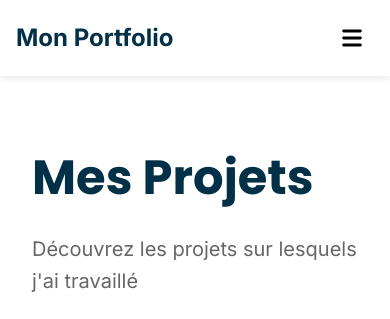
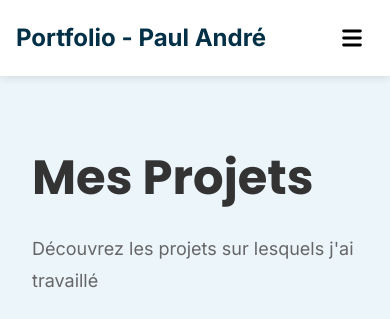
Before and after one commit to SwiteLite/mon-portfolio, a Next.js app: page /projets in a window 390 px wide. Shown: the top 319 px of the page. Built offline with nearby package versions, Linux system fonts and the light colour scheme.

Commit message:
Enhance layout and styling across multiple pages: added wrapper components for consistent background color, updated CSS for improved responsiveness, and refined content structure in About, Contact, Formations, and Projects sections.

```diff
--- a/app/a-propos/page.js
+++ b/app/a-propos/page.js
@@ -2,7 +2,8 @@ import styles from './page.module.css'
 
 export default function About() {
   return (
-    <div className="container">
+    <div className={styles.wrapper}>
+      <div className={styles.container}>
         <h1 className="title">À propos de moi</h1>
 
         <div className={styles.content}>
@@ -75,5 +76,6 @@ export default function About() {
           </div>
         </div>
       </div>
+    </div>
   )
 }
--- a/app/a-propos/page.module.css
+++ b/app/a-propos/page.module.css
@@ -1,3 +1,15 @@
+
+
+.wrapper {
+  background-color: var(--color-secondary-light);
+  flex: 1;
+}
+.container {
+  max-width: 1600px;
+  margin: 0 auto;
+  background: var(--color-secondary-light);
+  padding: 4rem 2rem;
+}
 .content {
     display: flex;
     flex-direction: column;
@@ -29,6 +41,11 @@
     padding: 1.5rem;
     border-radius: 12px;
     box-shadow: var(--shadow-sm);
+    transition: all 0.5s ease;
+    &:hover {
+      transform: translateY(-5px);
+      box-shadow: var(--shadow-md);
+    }
   }
 
   .skillCategory h3 {
--- a/app/contact/page.module.css
+++ b/app/contact/page.module.css
@@ -1,3 +1,8 @@
+  .wrapper {
+    background-color: var(--color-secondary-light);
+    flex: 1;
+  }
+
 .contactWrapper {
     display: grid;
     grid-template-columns: 1fr 2fr;
--- a/app/formations/page.js
+++ b/app/formations/page.js
@@ -5,6 +5,7 @@ import Image from 'next/image'
 
 export default function Formations() {
   return (
+    <div className={styles.wrapper}>
       <div className={styles.container}>
         <h1 className={styles.title}>Mes Formations et Diplômes</h1>
         <p className={styles.description}>
@@ -47,5 +48,6 @@ export default function Formations() {
           ))}
         </div>
       </div>
+    </div>
   );
 }
--- a/app/formations/page.module.css
+++ b/app/formations/page.module.css
@@ -1,6 +1,11 @@
+.wrapper {
+  background-color: var(--color-secondary-light);
+  flex: 1;
+}
 .container {
-  max-width: 1200px;
+  max-width: 1600px;
   margin: 0 auto;
+  background: var(--color-secondary-light);
   padding: 4rem 2rem;
 }
 
--- a/app/globals.css
+++ b/app/globals.css
@@ -6,6 +6,7 @@
   --color-accent: #fb8500;
   --color-tertiary: #ffb703;
   --color-gradient-end: #8ecae6;
+  --color-secondary-light: #ebf5fa;
 
   /* Textes */
   --color-text: #333;
@@ -55,9 +56,14 @@ body {
   line-height: 1.6;
   background-color: var(--color-bg);
   color: var(--color-text);
+  display: flex;
+  flex-direction: column;
+  min-height: 100vh;
 }
 main {
-  min-height: 100vh;
+  flex: 1;
+  display: flex;
+  flex-direction: column;
 }
 
 .container {
--- a/app/projets/[slug]/page.module.css
+++ b/app/projets/[slug]/page.module.css
@@ -103,7 +103,7 @@
 }
 
 .linkPrimary {
-  background: var(--gradient-hero);
+  background: var(--gradient-accent);
   color: var(--color-text-inverse);
   border: none;
 }
--- a/app/projets/page.js
+++ b/app/projets/page.js
@@ -30,9 +30,10 @@ const sections = [
 
 export default function Projects() {
   return (
-    <div className="container">
-      <h1 className="title">Mes Projets</h1>
-      <p className="description">
+    <div className={styles.wrapper}>
+      <div className={styles.container}>
+        <h1 className={styles.title}>Mes Projets</h1>
+        <p className={styles.description}>
           Découvrez les projets sur lesquels j&apos;ai travaillé
         </p>
 
@@ -65,5 +66,6 @@ export default function Projects() {
         })}
 
       </div>
+    </div>
   )
 }
--- a/app/projets/page.module.css
+++ b/app/projets/page.module.css
@@ -1,7 +1,11 @@
+.wrapper {
+  background: var(--color-secondary-light);
+}
 .grid {
   display: grid;
   grid-template-columns: repeat(auto-fit, minmax(350px, 1fr));
   gap: 2rem;
+
 }
 .header {
   display: flex;
@@ -10,8 +14,19 @@
   margin-bottom: 1rem;
 }
 
+.container {
+  max-width: 1600px;
+  margin: 0 auto;
+  padding: 4rem 2rem;
+}
+.title {
+  font-size: 3rem;
+  font-weight: 700;
+  margin-bottom: 1rem;
+  color: var(--color-text);
+}
 .card {
-  background: var(--color-bg-card);
+  background: var(--color-bg);
   border-radius: 12px;
   padding: 2rem;
   box-shadow: var(--shadow-md);
@@ -19,6 +34,13 @@
   text-decoration: none;
   color: inherit;
   cursor: pointer;
+}
+
+.description {
+  font-size: 1.125rem;
+  color: var(--color-text-muted);
+  line-height: 1.8;
+  margin-bottom: 1rem;
 }
 
 .card:hover {
--- a/components/Navigation/Navigation.js
+++ b/components/Navigation/Navigation.js
@@ -23,7 +23,7 @@ export default function Navigation() {
       <div className={styles.navContainer}>
         <div className={styles.logoContainer}>
           <Link href="/" className={styles.logo} onClick={closeMenu}>
-            Mon Portfolio
+            Portfolio - Paul André
           </Link>
         </div>
 
--- a/components/ProjectCard/ProjectCard.module.css
+++ b/components/ProjectCard/ProjectCard.module.css
@@ -15,16 +15,8 @@
     font-size: 1.5rem;
     margin-bottom: 0.75rem;
   }
-  .card {
-    background: var(--color-bg-card);
-    border-radius: 12px;
-    padding: 2rem;
-    box-shadow: var(--shadow-md);
-    transition: transform 0.3s ease, box-shadow 0.3s ease;
-    text-decoration: none;
-    color: inherit;
-    cursor: pointer;
-  }
+
+
   .period {
     font-size: 0.875rem;
     color: var(--color-text-light);
```
Also changed, not shown: app/contact/page.js (+4 -4 lines). Lines whose indentation alone changed are shown as unchanged.
